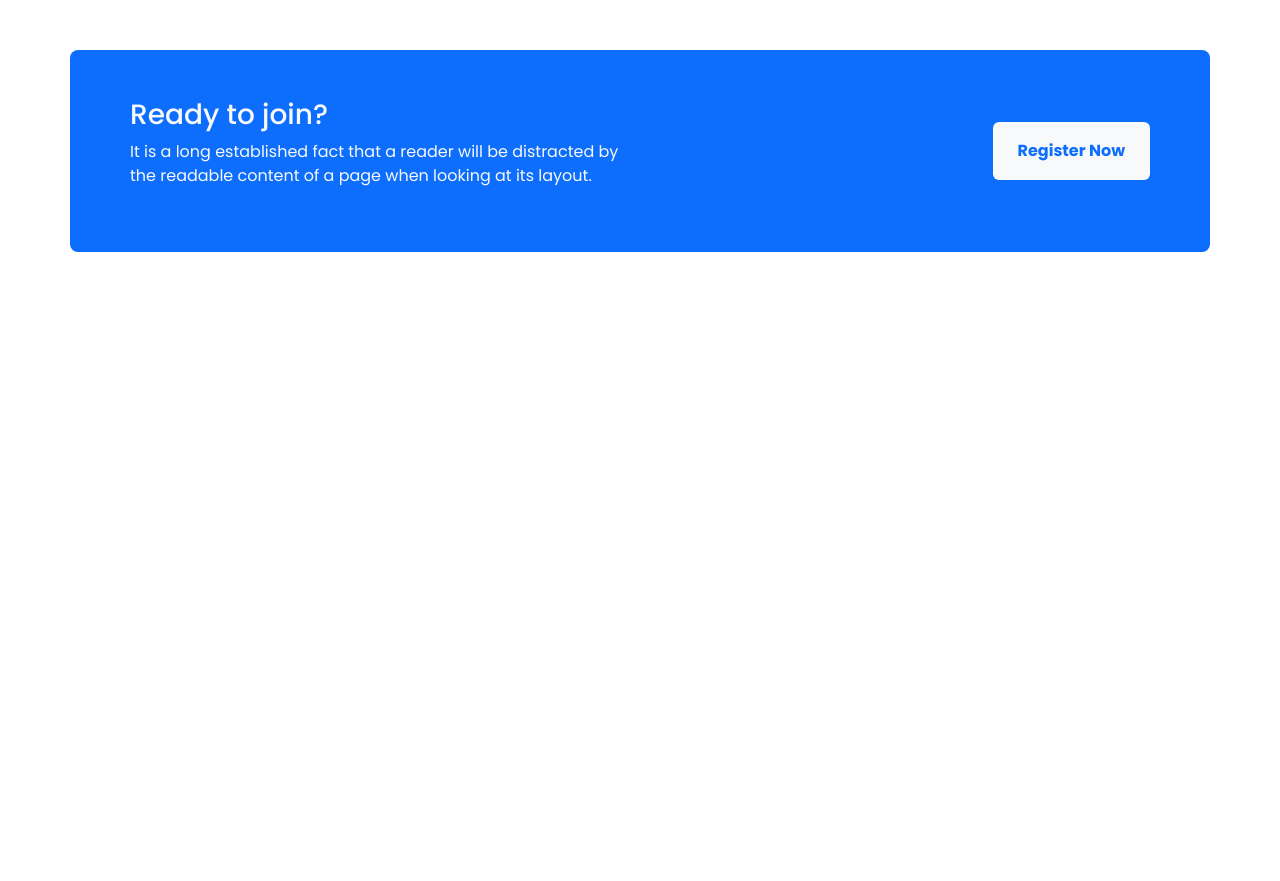
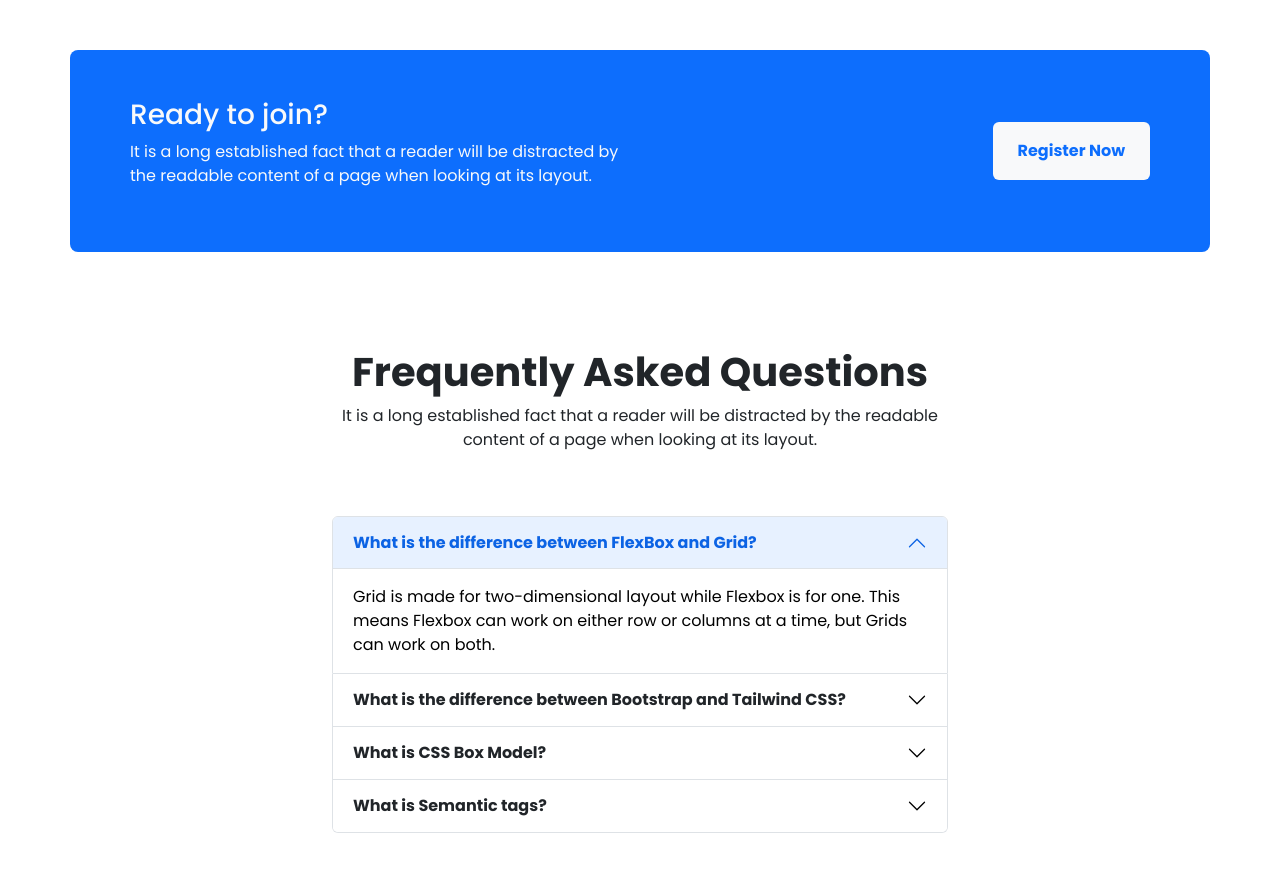
Before and after one commit to skarafahmed/agencytech-website-a3, a plain HTML site: page index.html in a window 1280 px wide. Shown: the part 1632-2513 px from the top of the page. Before the commit the page ends 1932 px from the top, so only its background shows below. Drawn offline with nearby package versions, Linux system fonts and the light colour scheme.

Commit message:
faq section add

```diff
--- a/index.html
+++ b/index.html
@@ -257,7 +257,71 @@
             </div>
         </div>
     </section>
+    <!-- FAQ -->
 
+    <Section>
+        <div class="container w-50 py-5">
+            <div class="row">
+                <div class="col-md-12">
+                    <div class="section-header text-center pb-5">
+                        <h2 class="fw-bold h1">Frequently Asked Questions</h2>
+                        <p>It is a long established fact that a reader will be distracted by the readable content of a page when looking at its layout.</p>
+                    </div>
+                </div>
+            </div>
+
+            <div class="accordion" id="accordionPanelsStayOpenExample">
+                <div class="accordion-item">
+                  <h2 class="accordion-header" id="panelsStayOpen-headingOne">
+                    <button class="accordion-button fw-bold" type="button" data-bs-toggle="collapse" data-bs-target="#panelsStayOpen-collapseOne" aria-expanded="true" aria-controls="panelsStayOpen-collapseOne">
+                      What is the difference between FlexBox and Grid?
+                    </button>
+                  </h2>
+                  <div id="panelsStayOpen-collapseOne" class="accordion-collapse collapse show" aria-labelledby="panelsStayOpen-headingOne">
+                    <div class="accordion-body">
+                        Grid is made for two-dimensional layout while Flexbox is for one. This means Flexbox can work on either row or columns at a time, but Grids can work on both.
+                    </div>
+                  </div>
+                </div>
+                <div class="accordion-item">
+                  <h2 class="accordion-header" id="panelsStayOpen-headingTwo">
+                    <button class="accordion-button collapsed fw-bold" type="button" data-bs-toggle="collapse" data-bs-target="#panelsStayOpen-collapseTwo" aria-expanded="false" aria-controls="panelsStayOpen-collapseTwo">
+                        What is the difference between Bootstrap and Tailwind CSS?
+                    </button>
+                  </h2>
+                  <div id="panelsStayOpen-collapseTwo" class="accordion-collapse collapse" aria-labelledby="panelsStayOpen-headingTwo">
+                    <div class="accordion-body">
+                        The significant difference between Tailwind CSS and Bootstrap is that Tailwind offers predesigned widgets to build a site from scratch with fast UI development, while Bootstrap comes with a set of pre-styled responsive, mobile-first components that possess a definite UI kit.
+                    </div>
+                  </div>
+                </div>
+                <div class="accordion-item">
+                  <h2 class="accordion-header" id="panelsStayOpen-headingThree">
+                    <button class="accordion-button collapsed fw-bold" type="button" data-bs-toggle="collapse" data-bs-target="#panelsStayOpen-collapseThree" aria-expanded="false" aria-controls="panelsStayOpen-collapseThree">
+                      What is CSS Box Model?
+                    </button>
+                  </h2>
+                  <div id="panelsStayOpen-collapseThree" class="accordion-collapse collapse" aria-labelledby="panelsStayOpen-headingThree">
+                    <div class="accordion-body">
+                        The CSS box model is essentially a box that wraps around every HTML element. It consists of: margins, borders, padding, and the actual content.
+                    </div>
+                  </div>
+                </div>
+                <div class="accordion-item">
+                  <h2 class="accordion-header" id="panelsStayOpen-headingfour">
+                    <button class="accordion-button collapsed fw-bold" type="button" data-bs-toggle="collapse" data-bs-target="#panelsStayOpen-collapsefour" aria-expanded="false" aria-controls="panelsStayOpen-collapsefour">
+                      What is Semantic tags?
+                    </button>
+                  </h2>
+                  <div id="panelsStayOpen-collapsefour" class="accordion-collapse collapse" aria-labelledby="panelsStayOpen-headingfour">
+                    <div class="accordion-body">
+                        Semantic HTML elements are those that clearly describe their meaning in a human- and machine-readable way. Elements such as <header> , <footer> and <article> are all considered semantic because they accurately describe the purpose of the element and the type of content that is inside them.
+                    </div>
+                  </div>
+                </div>
+              </div>
+        </div>
+    </Section>
 
 
 
```
